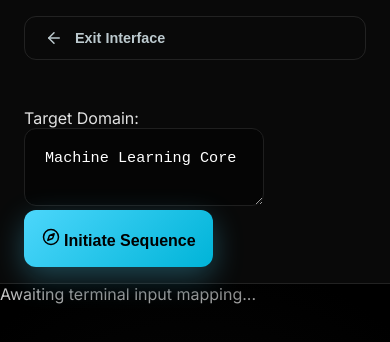
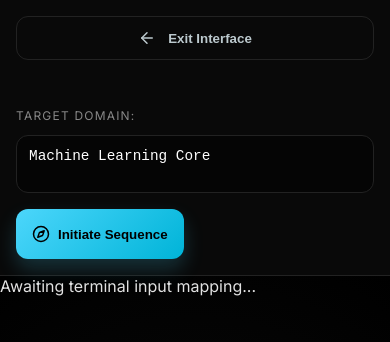
Before and after one commit to rohanwadadar/ai, a React (Vite) app: page / in a window 390 px wide. Both pictures are taken after a click on the button "View Roadmap Design". Shown: the top 342 px of the page. Built offline with nearby package versions, Linux system fonts and the light colour scheme.

Commit message:
ROADMAP MOBILE: Absolute Polish - Stacked UI & Clean Timeline

```diff
--- a/src/Roadmap.css
+++ b/src/Roadmap.css
@@ -4,18 +4,17 @@
     display: flex;
     height: 100vh;
     width: 100vw;
-    background-color: #000000;
+    background-color: #000;
     color: #e2e2e2;
     font-family: 'Inter', sans-serif;
-    overflow-x: hidden;
-    overflow-y: auto;
+    overflow: hidden;
     position: fixed;
     top: 0;
     left: 0;
     z-index: 200;
 }
 
-/* Sidebar styling */
+/* Sidebar styling (Desktop) */
 .roadmap-container .roadmap-sidebar {
     width: 380px;
     background: rgba(10, 10, 10, 0.95);
@@ -26,18 +25,6 @@
     padding: 3rem 2rem;
     flex-shrink: 0;
     z-index: 210;
-    box-shadow: 15px 0 60px rgba(0, 0, 0, 1);
-}
-
-@media (max-width: 1024px) {
-    .roadmap-container .roadmap-sidebar {
-        width: 100%;
-        padding: 1rem 1.5rem;
-        height: auto;
-        border-right: none;
-        border-bottom: 1px solid rgba(255, 255, 255, 0.1);
-        position: relative;
-    }
 }
 
 .roadmap-container .back-button {
@@ -52,121 +39,242 @@
     border-radius: 12px;
     cursor: pointer;
     margin-bottom: 3rem;
-    font-size: 0.9rem;
-    transition: all 0.3s;
+    transition: 0.3s;
 }
 
-.roadmap-container .back-button:hover {
-    background: rgba(255, 255, 255, 0.05);
-    border-color: #4cd6fb;
-    color: #4cd6fb;
-    box-shadow: 0 0 20px rgba(76, 214, 251, 0.2);
+.prompt-card {
+    display: flex;
+    flex-direction: column;
+    gap: 0.75rem;
+    margin-bottom: 2rem;
 }
 
-.prompt-card textarea {
-    background: #050505;
-    border: 1px solid #1f1f1f;
-    border-radius: 12px;
-    padding: 1.25rem;
-    color: #fff;
-    font-size: 0.95rem;
-    transition: 0.3s;
-    outline: none;
+.prompt-card label {
+    font-size: 0.75rem;
+    text-transform: uppercase;
+    letter-spacing: 0.1em;
+    color: #888;
 }
 
-.prompt-card textarea:focus {
-    border-color: #4cd6fb;
-    box-shadow: 0 0 15px rgba(76, 214, 251, 0.2);
+.styled-textarea {
+    background: #050505;
+    border: 1px solid #222;
+    border-radius: 12px;
+    padding: 1rem;
+    color: #fff;
+    resize: none;
+    outline: none;
 }
 
 .neon-btn {
     background: linear-gradient(135deg, #4cd6fb, #00b4d8);
     color: #000;
-    font-size: 1rem;
-    font-weight: 700;
-    padding: 1.1rem;
+    font-weight: 800;
+    padding: 1rem;
     border-radius: 12px;
     border: none;
     cursor: pointer;
-    transition: all 0.4s cubic-bezier(0.23, 1, 0.32, 1);
-    box-shadow: 0 10px 30px rgba(76, 214, 251, 0.3);
+    display: flex;
+    align-items: center;
+    justify-content: center;
+    gap: 0.5rem;
+    box-shadow: 0 10px 20px rgba(76, 214, 251, 0.2);
 }
 
-.neon-btn:hover {
-    transform: translateY(-4px) scale(1.02);
-    box-shadow: 0 15px 45px rgba(76, 214, 251, 0.5);
-}
-
-/* Response Area */
+/* ═════════ MAIN CANVAS ═════════ */
 .roadmap-canvas {
     flex: 1;
     overflow-y: auto;
-    position: relative;
+    overflow-x: hidden;
     background: radial-gradient(circle at center, #0a0a0a 0%, #000 100%);
+    scroll-behavior: smooth;
 }
 
 .scroll-wrapper {
-    padding: 6rem 10%;
-    width: 100%;
+    padding: 4rem 10%;
+    max-width: 1400px;
+    margin: 0 auto;
 }
 
 .void-main-title {
-    font-size: 3.5rem;
+    font-size: 3rem;
     font-weight: 800;
-    color: #fff;
     text-align: center;
-    margin-bottom: 4rem;
-    background: linear-gradient(to bottom, #fff 0%, #888 100%);
+    margin-bottom: 5rem;
+    background: linear-gradient(to bottom, #fff, #555);
     -webkit-background-clip: text;
     background-clip: text;
     -webkit-text-fill-color: transparent;
 }
 
-@media (max-width: 768px) {
-    .void-main-title {
-        font-size: 1.75rem;
-        margin-bottom: 2.5rem;
-        padding: 0 1rem;
-    }
+.void-main-title .subtitle {
+    display: block;
+    font-size: 0.9rem;
+    color: #4cd6fb;
+    margin-top: 0.5rem;
+    text-transform: uppercase;
+    letter-spacing: 4px;
+}
 
-    .void-main-title .subtitle {
-        font-size: 0.8rem;
-    }
+/* Vector Timeline */
+.vector-path-container {
+    position: relative;
+    padding-left: 0;
+}
+
+.neon-vector-line {
+    position: absolute;
+    top: 0;
+    bottom: 0;
+    left: 50%;
+    width: 2px;
+    background: linear-gradient(to bottom, transparent, #4cd6fb, #f72585, transparent);
+    transform: translateX(-50%);
+    box-shadow: 0 0 10px rgba(76, 214, 251, 0.3);
+}
+
+/* Stages */
+.void-stage-row {
+    display: flex;
+    width: 100%;
+    margin-bottom: 5rem;
+    position: relative;
+    align-items: center;
+}
+
+.row-left {
+    justify-content: flex-start;
+    flex-direction: row;
+}
+
+.row-right {
+    justify-content: flex-end;
+    flex-direction: row;
+}
+
+.vector-junction {
+    position: absolute;
+    left: 50%;
+    transform: translateX(-50%);
+    width: 12px;
+    height: 12px;
+    background: #000;
+    border: 2px solid #4cd6fb;
+    border-radius: 50%;
+    z-index: 10;
+    box-shadow: 0 0 10px #4cd6fb;
+}
+
+.holographic-card {
+    width: 45%;
+    background: rgba(20, 20, 20, 0.7);
+    backdrop-filter: blur(15px);
+    border: 1px solid rgba(255, 255, 255, 0.05);
+    border-radius: 16px;
+    padding: 1.5rem;
+    transition: 0.3s;
+}
+
+.holographic-card:hover {
+    border-color: #4cd6fb;
+    transform: translateY(-3px);
+}
+
+.card-header {
+    display: flex;
+    justify-content: space-between;
+    margin-bottom: 1rem;
+}
+
+.card-title {
+    font-size: 1.1rem;
+    color: #fff;
+}
+
+.card-index {
+    color: #4cd6fb;
+    font-weight: 800;
+    font-family: monospace;
+}
+
+.hologram-bullets {
+    list-style: none;
+    padding: 0;
+}
+
+.hologram-bullets li {
+    display: flex;
+    align-items: center;
+    gap: 0.5rem;
+    margin-bottom: 0.5rem;
+    color: #aaa;
+    font-size: 0.9rem;
+}
+
+.holo-bullet-glow {
+    width: 4px;
+    height: 4px;
+    background: #4cd6fb;
+    border-radius: 50%;
+}
+
+.holo-link {
+    color: #4cd6fb;
+    opacity: 0.6;
 }
 
 /* ═════════ MOBILE OPTIMIZATION ═════════ */
-@media (max-width: 1300px) {
-    .roadmap-sidebar {
-        width: 320px;
+@media (max-width: 1024px) {
+    .roadmap-container.neon-void-mode {
+        flex-direction: column;
+    }
+
+    .roadmap-container .roadmap-sidebar {
+        width: 100%;
+        padding: 1rem;
+        border-right: none;
+        border-bottom: 1px solid #222;
+        background: rgba(10, 10, 10, 0.98);
+    }
+
+    .back-button {
+        margin-bottom: 1rem;
+        width: 100%;
+        justify-content: center;
+    }
+
+    .prompt-card {
+        margin-bottom: 1rem;
+    }
+
+    .styled-textarea {
+        padding: 0.75rem;
+        font-size: 0.9rem;
+    }
+
+    .roadmap-canvas {
+        height: 100%;
     }
 
     .scroll-wrapper {
-        padding: 4rem 5%;
-    }
-}
-
-@media (max-width: 1024px) {
-    .roadmap-container.neon-void-mode {
-        flex-direction: column;
-        overflow-y: auto;
-        /* Allow the container itself to scroll if needed on mobile */
+        padding: 2rem 1rem 5rem;
     }
 
-    .scroll-wrapper {
-        padding: 2rem 1rem;
+    .void-main-title {
+        font-size: 1.5rem;
+        margin-bottom: 3rem;
     }
 
     .neon-vector-line {
         left: 20px;
         transform: none;
-        top: 0;
     }
 
     .void-stage-row {
         flex-direction: column !important;
         align-items: flex-start !important;
+        padding-left: 45px;
         margin-bottom: 3rem;
-        padding-left: 40px;
     }
 
     .vector-junction {
@@ -175,18 +283,20 @@
     }
 
     .holographic-card {
-        width: 100% !important;
-        margin: 0 !important;
-        border-radius: 12px;
-        box-shadow: 0 5px 20px rgba(0, 0, 0, 0.4);
+        width: 100%;
+        padding: 1.25rem;
     }
 
-    .holographic-connector {
-        display: none;
+    .card-title {
+        font-size: 1rem;
     }
 }
 
 @media (max-width: 480px) {
+    .scroll-wrapper {
+        padding: 1.5rem 0.5rem 6rem;
+    }
+
     .void-stage-row {
         padding-left: 35px;
     }
@@ -195,46 +305,4 @@
     .vector-junction {
         left: 15px;
     }
-
-    .holographic-card {
-        width: calc(100% + 10px);
-        /* Slightly wider cards on tiny screens */
-    }
 }
-
-@media (max-width: 640px) {
-    .void-main-title {
-        font-size: 1.5rem;
-    }
-
-    .card-header {
-        padding: 1rem;
-    }
-
-    .card-title {
-        font-size: 0.9rem;
-    }
-
-    .card-body {
-        padding: 1rem;
-    }
-
-    .hologram-bullets li {
-        font-size: 0.8rem;
-    }
-}
-
-/* ═════════ ADDITIONAL EFFECTS ═════════ */
-.holographic-card {
-    background: rgba(18, 18, 18, 0.6);
-    backdrop-filter: blur(20px);
-    border: 1px solid rgba(255, 255, 255, 0.08);
-    box-shadow: 0 10px 40px rgba(0, 0, 0, 0.7);
-    transition: 0.4s cubic-bezier(0.165, 0.84, 0.44, 1);
-}
-
-.holographic-card:hover {
-    transform: translateY(-5px);
-    border-color: rgba(76, 214, 251, 0.4);
-    box-shadow: 0 20px 60px rgba(0, 0, 0, 0.9), 0 0 20px rgba(76, 214, 251, 0.1);
-}
```
